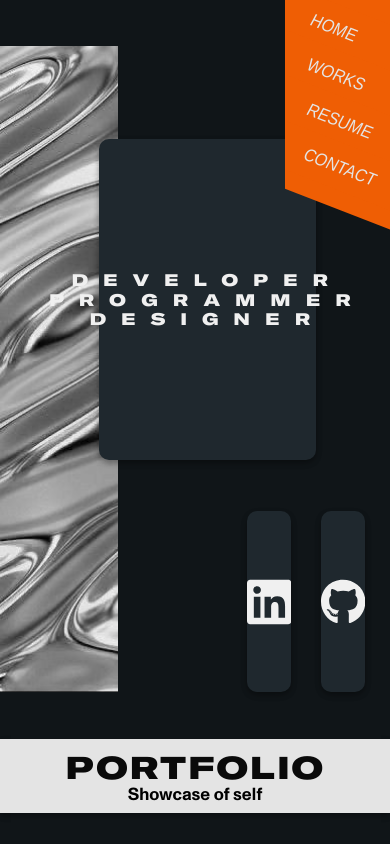
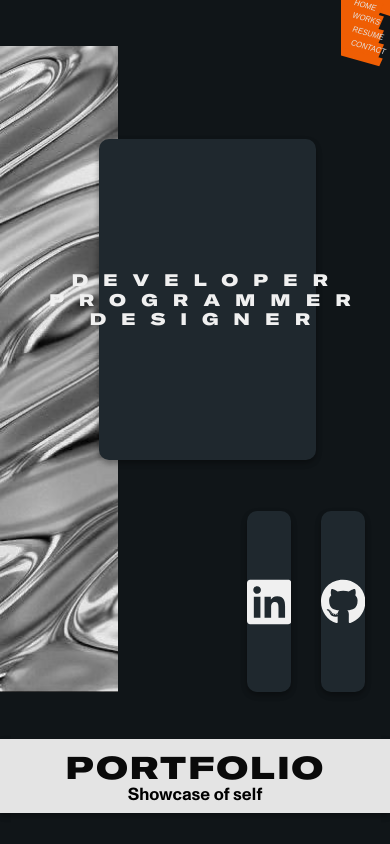
Before and after one commit to kevin21018212/PortfolioV3, a Next.js app: page / in a window 390 px wide. Built offline with nearby package versions, Linux system fonts and the light colour scheme.

Commit message:
better navbar

```diff
--- a/app/global/navbar.module.scss
+++ b/app/global/navbar.module.scss
@@ -4,7 +4,7 @@
   position: fixed;
   right: 0px;
   top: 0px;
-  width: 12.5vh;
+  width: 8vw;
   display: flex;
   flex-direction: column;
   background-color: transparent;
@@ -17,7 +17,7 @@
 
 .navbar p {
   font-family: 'Neue Montreal', sans-serif;
-  font-size: 2vh;
+  font-size: 1.25vw;
   margin: 7.5% 2.5%;
   user-select: none;
 }
@@ -26,7 +26,7 @@
   width: 0;
   height: 0;
   border-style: solid;
-  border-width: 0 15vh 4vh 0;
+  border-width: 0 15vw 5vw 0;
   border-color: transparent $primaryColor transparent transparent;
   user-select: none;
 }
@@ -34,7 +34,7 @@
 .linksContainer {
   display: flex;
   flex-direction: column;
-  margin-top: -15%;
+  margin-top: -45%;
   margin-bottom: 20%;
   @extend .flex-column;
 }
@@ -44,18 +44,18 @@
 .thirdLink,
 .lastLink,
 .emptyLink {
-  width: 25vh;
-  margin-left: -25%;
-  padding-left: 2.5vw;
+  width: 12.5vw;
+  margin-left: -15%;
+  padding-left: 2vw;
   box-sizing: border-box;
   background-color: $primaryColor;
-  transform: skew(-10deg) rotate(20deg);
+  transform: skew(-10deg) rotate(15deg);
   transition: transform 0.5s ease;
-  min-height: 2vh;
+  min-height: 2vw;
 }
 
 .firstLink {
-  padding-left: 3vw;
+  padding-left: 2.25vw;
 }
 .lastLink {
   padding-left: 2vw;
@@ -65,8 +65,8 @@
 .secondLink:hover,
 .thirdLink:hover,
 .lastLink:hover {
-  background-color: #f26e50;
-  transform: skew(-8deg) translateX(-1vh) rotate(20deg) scale(1.1);
+  background-color: $primary-hover-color;
+  transform: skew(-8deg) translateX(-1vw) rotate(15deg) scale(1.1);
   padding-left: 3vw;
   padding-bottom: 5.5%;
 }
@@ -88,11 +88,11 @@
 
 @media only screen and (max-width: 1050px) {
   .navbar {
-    width: 12.5vh;
+    width: 12.5vw;
   }
 
   .navbar p {
-    font-size: 2vh;
+    font-size: 2vw;
   }
 
   .firstLink,
@@ -100,29 +100,29 @@
   .thirdLink,
   .lastLink,
   .emptyLink {
-    padding-left: 4.5vh;
+    padding-left: 4.5vw;
   }
 
   .firstLink {
-    padding-left: 5vh;
+    padding-left: 5vw;
   }
 
   .lastLink {
-    padding-left: 4vh;
+    padding-left: 4vw;
   }
 
   .firstLink:hover,
   .secondLink:hover,
   .thirdLink:hover,
   .lastLink:hover {
-    padding-left: 4.5vh;
+    padding-left: 4.5vw;
   }
 
   .firstLink:hover {
-    padding-left: 5vh;
+    padding-left: 5vw;
   }
 
   .lastLink:hover {
-    padding-left: 4vh;
+    padding-left: 4vw;
   }
 }
--- a/app/globals.css
+++ b/app/globals.css
@@ -23,7 +23,7 @@ h1 {
 
 h2 {
   font-family: 'Monument Grotesk Black', sans-serif;
-  font-size: 5vw;
+  font-size: 4.5vw;
   margin-bottom: 0;
   letter-spacing: 4px;
 
```
Also changed, not shown: app/resume/resume.module.scss (+9 -1 lines).
